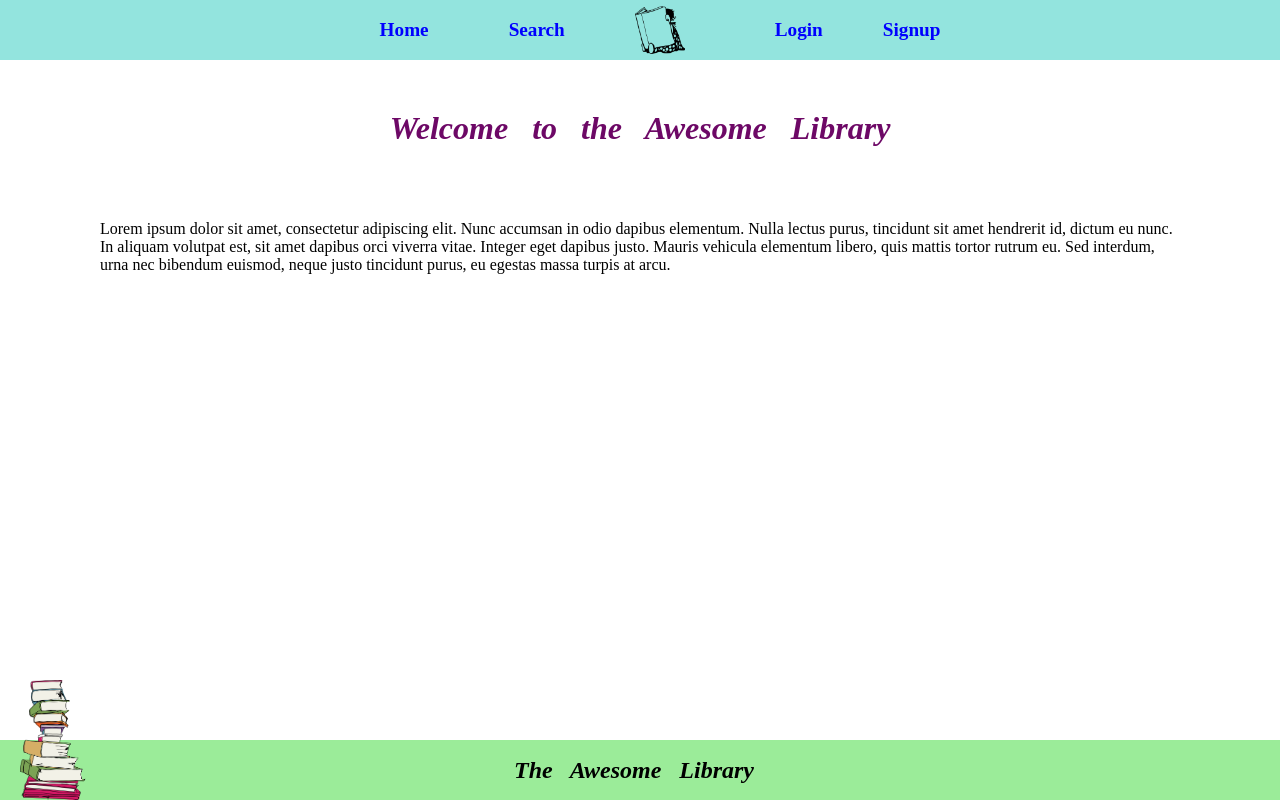
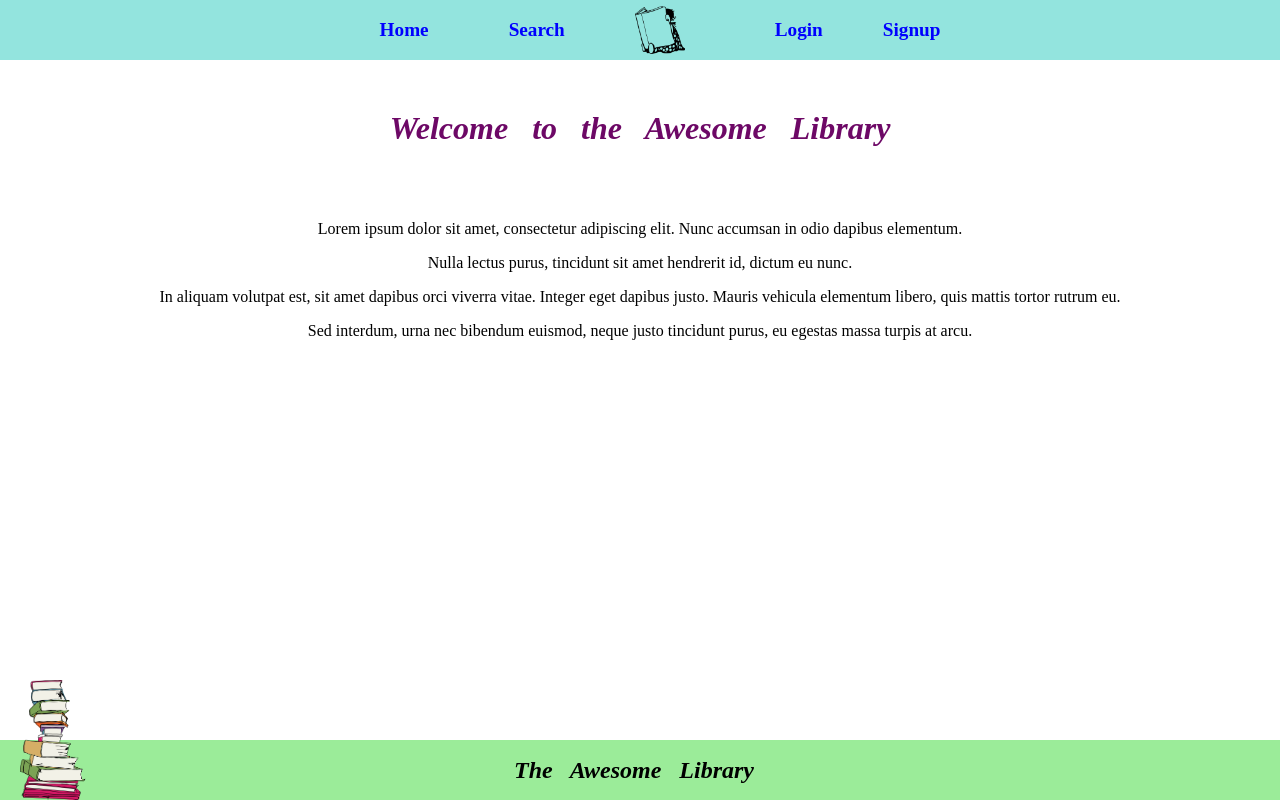
Before and after one commit to cat-rivers/react_library, a React (Create React App) app in the folder awesome_library/: page / in a window 1280 px wide. Built offline with nearby package versions, Linux system fonts and the light colour scheme; data requests are answered from the project's data file.

Commit message:
Home - text alignment fine tuning

```diff
--- a/awesome_library/src/components/Home.css
+++ b/awesome_library/src/components/Home.css
@@ -8,3 +8,7 @@ h1 {
     font-family: 'Lucida Handwriting';
     color: rgb(109, 8, 102);
 }
+
+p {
+    text-align: center;
+}
--- a/awesome_library/src/components/Home.js
+++ b/awesome_library/src/components/Home.js
@@ -8,11 +8,12 @@ const Home = () => {
             <div className="bodyContainer">
                 <h1> Welcome&ensp; to&ensp; the&ensp; Awesome&ensp; Library </h1><br/><br/>
                 <p>Lorem ipsum dolor sit amet, consectetur adipiscing elit.
-                    Nunc accumsan in odio dapibus elementum. Nulla lectus purus,
-                    tincidunt sit amet hendrerit id, dictum eu nunc. In aliquam
-                    volutpat est, sit amet dapibus orci viverra vitae. Integer
+                    Nunc accumsan in odio dapibus elementum. </p>
+                    <p>Nulla lectus purus, tincidunt sit amet hendrerit id, dictum eu nunc.</p>
+                    <p>In aliquam volutpat est, sit amet dapibus orci viverra vitae. Integer
                     eget dapibus justo. Mauris vehicula elementum libero, quis
-                    mattis tortor rutrum eu. Sed interdum, urna nec bibendum euismod,
+                    mattis tortor rutrum eu.</p>
+                    <p>Sed interdum, urna nec bibendum euismod,
                     neque justo tincidunt purus, eu egestas massa turpis at arcu.
                 </p>
             </div>
```
